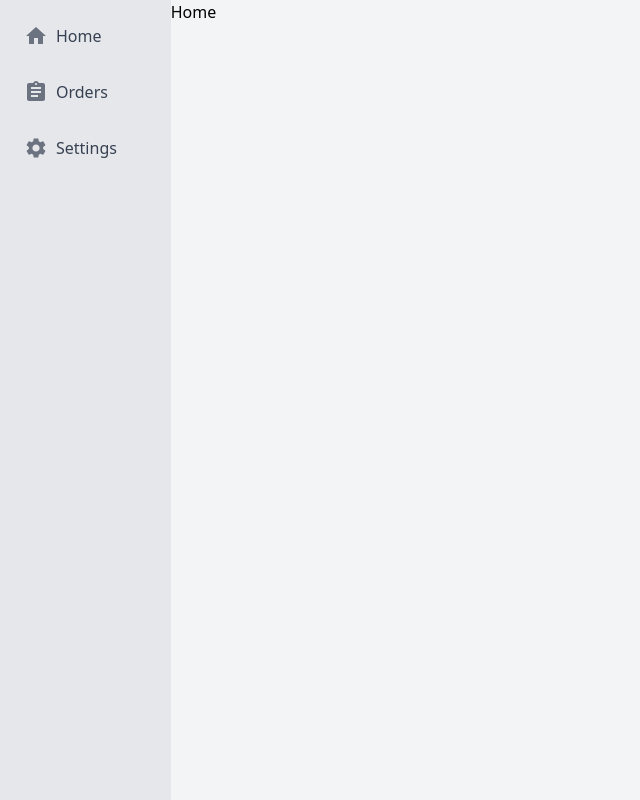
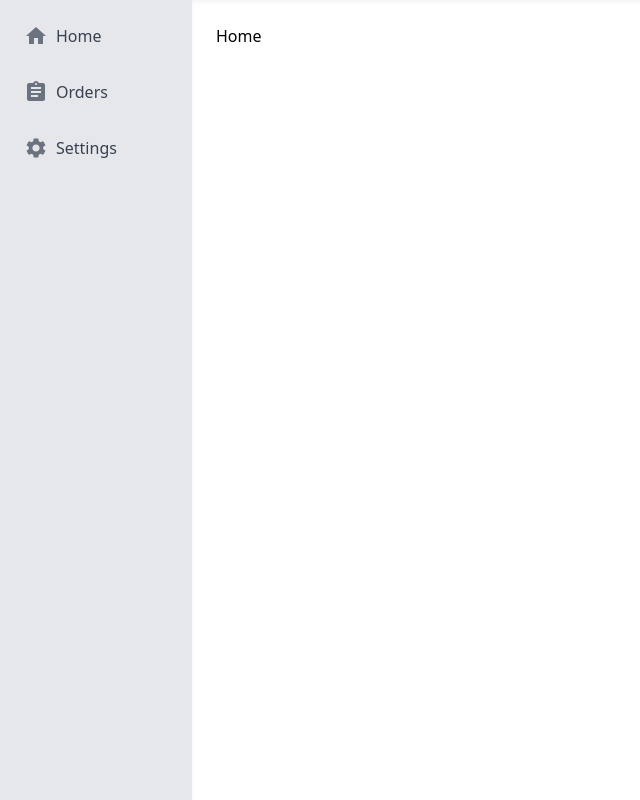
Before and after one commit to jeongjj29/restaurant-pos, a React (Create React App) app in the folder client/: page / in a window 1280 px wide. Shown: the whole page, without its empty margins (0-640 px from the left). Built offline with nearby package versions, Linux system fonts and the light colour scheme.

Commit message:
style: navbar full height and outlet padding and shadow

```diff
--- a/client/src/components/App.js
+++ b/client/src/components/App.js
@@ -4,12 +4,12 @@ import NavBar from "./NavBar";
 
 function App() {
   return (
-    <div className="h-screen w-screen flex flex-row">
-      {/* NavBar with fixed width */}
-      <NavBar className="w-64 bg-gray-800" />
+    <div className="h-screen w-screen flex flex-row bg-gray-100">
+      {/* NavBar with fixed width and full height */}
+      <NavBar className="w-64 h-full bg-gray-800 shadow-lg" />
 
       {/* Outlet to take the remaining space */}
-      <div className="w-full h-full bg-gray-100 overflow-auto">
+      <div className="flex-1 h-full p-6 bg-white shadow-inner">
         <Outlet />
       </div>
     </div>
```
